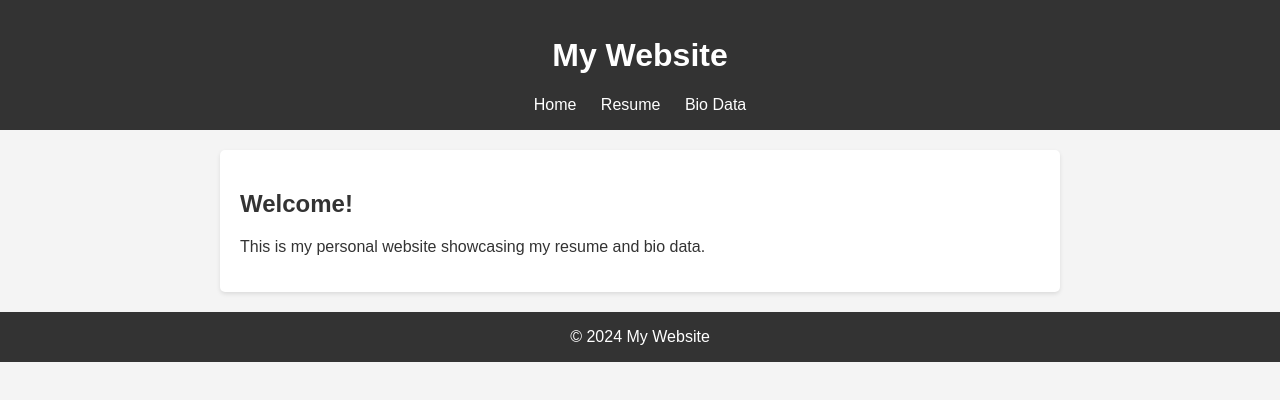
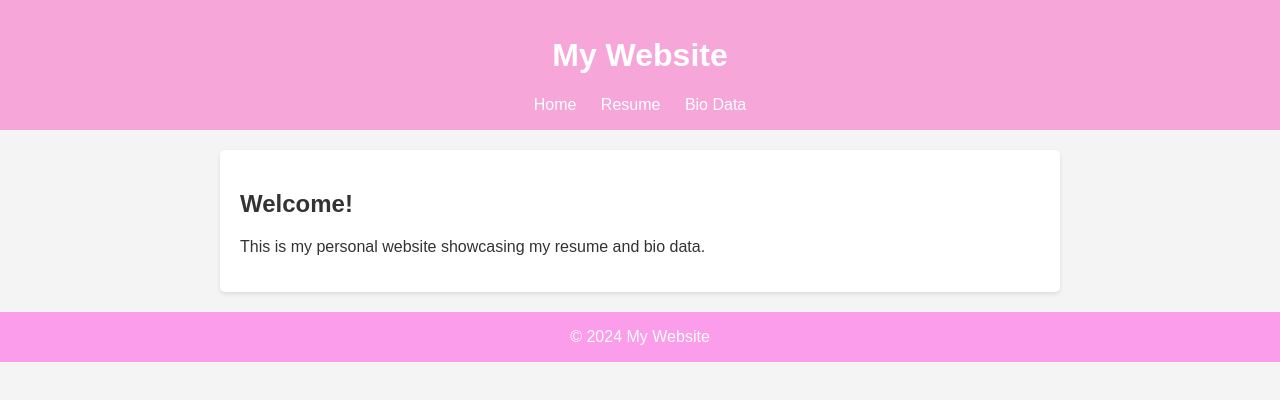
Before and after one commit to diyadadheech/myproject, a plain HTML site: page index.html in a window 1280 px wide. Drawn offline with Linux system fonts and the light colour scheme.

Commit message:
Update style.css

```diff
--- a/style.css
+++ b/style.css
@@ -5,7 +5,7 @@ body {
 }
 
 header {
-    background: #333; color: #fff; text-align: center; padding: 1rem;
+    background: #f6a6d9; color: #fff; text-align: center; padding: 1rem;
 }
 
 header nav a {
@@ -26,6 +26,6 @@ table, th, td {
 }
 
 footer {
-    background: #333; color: #fff; text-align: center; padding: 1rem;
+    background: #fc9deb; color: #fff; text-align: center; padding: 1rem;
     margin-top: 20px;
 }
```
